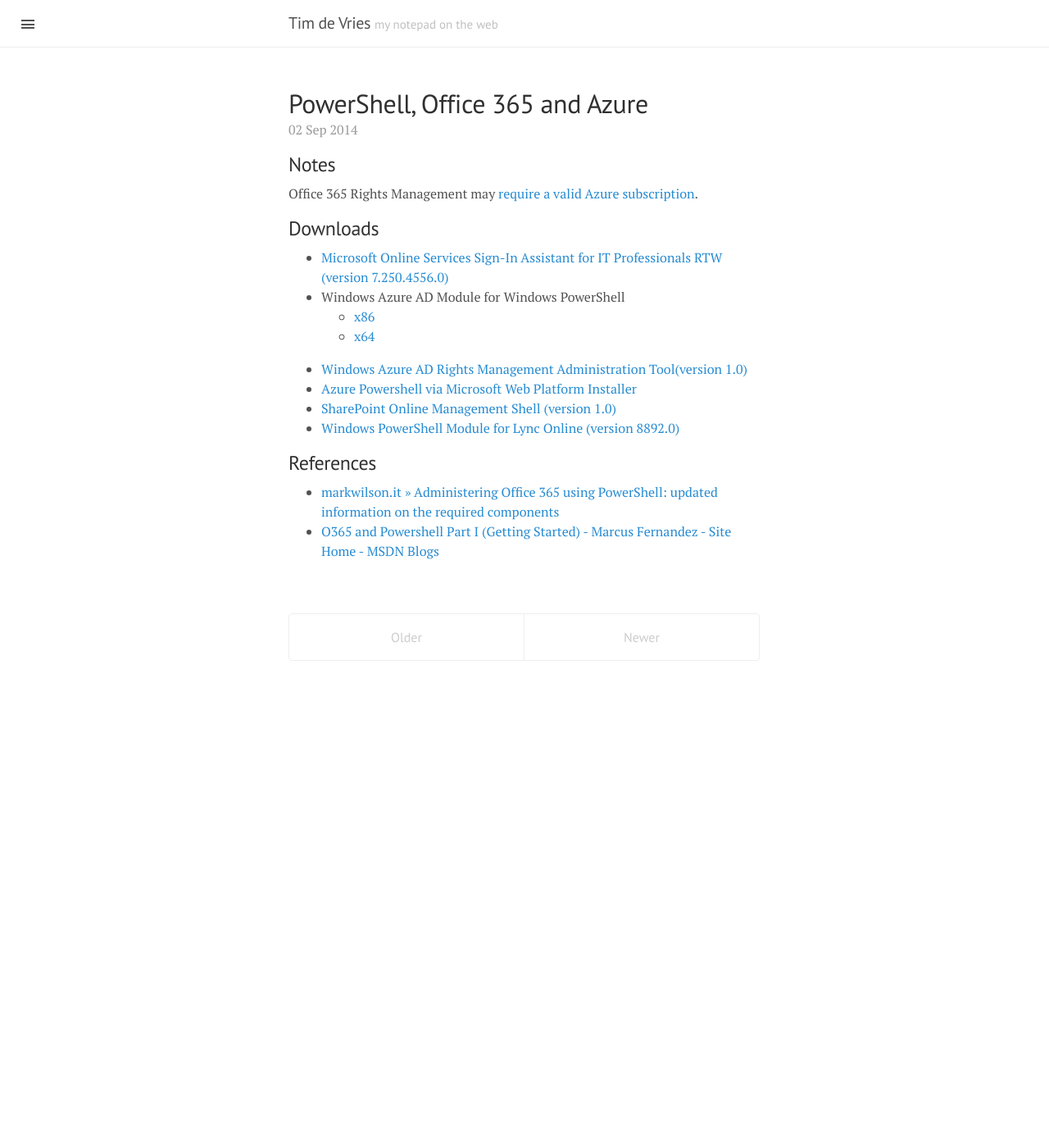
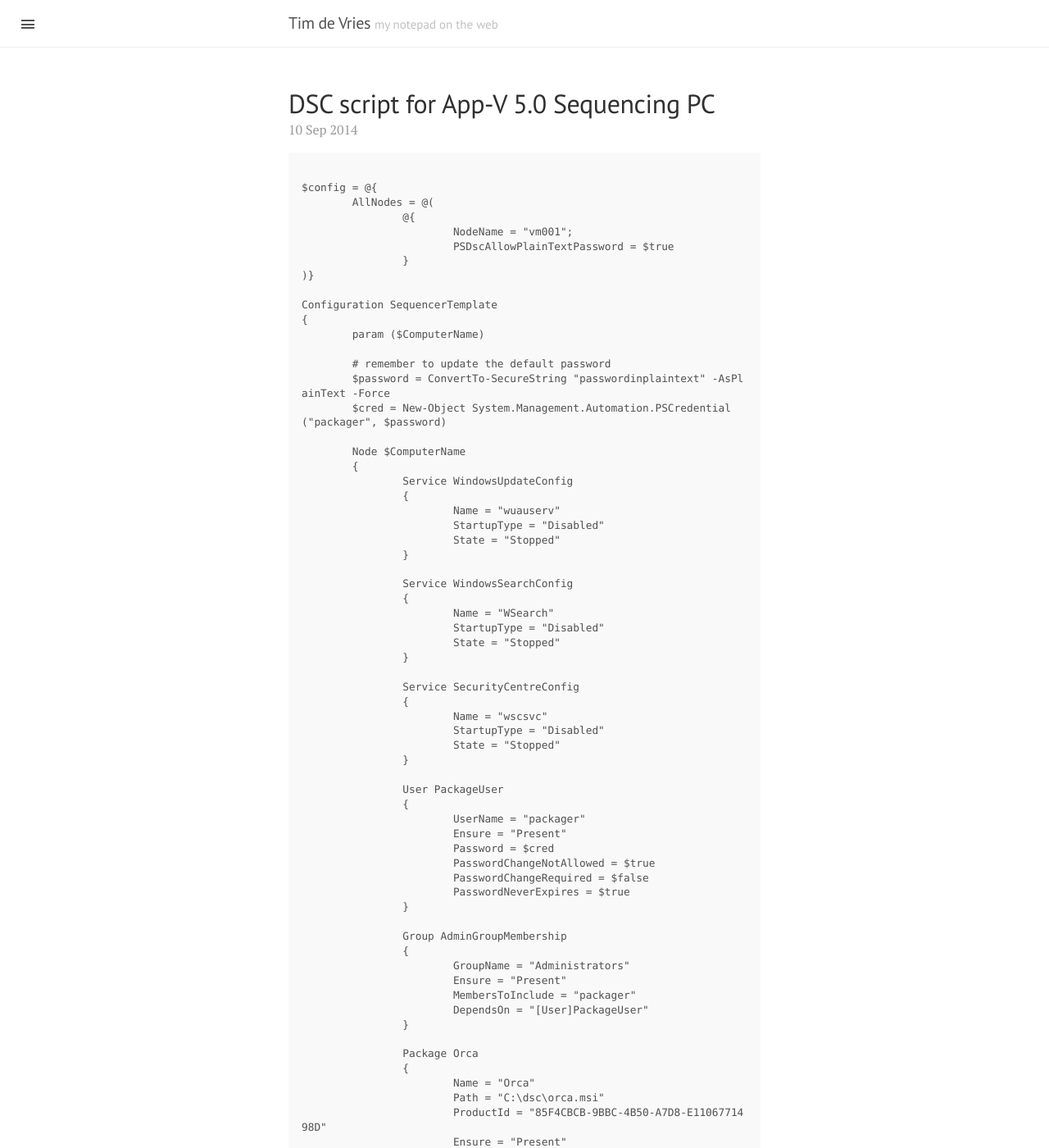
Before and after one commit to timbodv/timbodv.github.io, a Jekyll site: the page built from index.html, in a window 1280 px wide and 1400 px high. Shown: the whole window at 82% size. Built offline with Jekyll 4.4.1, drawn with Linux system fonts in a browser that asks for light colours; Markdown is read by kramdown in place of the engine named in the settings; the list of posts is cut into pages by our own code; some of the changed text lies outside the part shown.

Commit message:
added dsc script for appv

```diff
--- a/_layouts/post.html
+++ b/_layouts/post.html
@@ -4,7 +4,7 @@
 
 <div class="post">
   <h1 class="post-title">{{ page.title }}</h1>
-  First commited on <span class="post-date">{{ page.date | date_to_string }}</span>
+  <span class="post-date">{{ page.date | date_to_string }}</span>
   {{ content }}
 </div>
 
--- /dev/null
+++ b/_posts/2014-09-10-dsc-profile-sequencing-pc.md
@@ -0,0 +1,96 @@
+---
+layout: post
+title: DSC script for App-V 5.0 Sequencing PC
+---
+
+~~~~
+
+$config = @{
+	AllNodes = @(
+		@{
+			NodeName = "vm001";
+			PSDscAllowPlainTextPassword = $true
+		}
+)}
+
+Configuration SequencerTemplate
+{
+	param ($ComputerName)
+
+	# remember to update the default password
+	$password = ConvertTo-SecureString "passwordinplaintext" -AsPlainText -Force
+	$cred = New-Object System.Management.Automation.PSCredential ("packager", $password)
+
+	Node $ComputerName
+	{
+		Service WindowsUpdateConfig
+		{
+			Name = "wuauserv"
+			StartupType = "Disabled"
+			State = "Stopped"
+		}
+
+		Service WindowsSearchConfig
+		{
+			Name = "WSearch"
+			StartupType = "Disabled"
+			State = "Stopped"
+		}
+
+		Service SecurityCentreConfig
+		{
+			Name = "wscsvc"
+			StartupType = "Disabled"
+			State = "Stopped"
+		}
+
+		User PackageUser
+		{
+			UserName = "packager"
+			Ensure = "Present"
+			Password = $cred
+			PasswordChangeNotAllowed = $true
+			PasswordChangeRequired = $false
+			PasswordNeverExpires = $true
+		}
+
+		Group AdminGroupMembership
+		{
+			GroupName = "Administrators"
+			Ensure = "Present"
+			MembersToInclude = "packager"
+			DependsOn = "[User]PackageUser"
+		}
+
+		Package Orca
+		{
+			Name = "Orca"
+			Path = "C:\dsc\orca.msi"
+			ProductId = "85F4CBCB-9BBC-4B50-A7D8-E1106771498D"
+			Ensure = "Present"
+		}
+
+		Package Notepad2-mod
+		{
+			Name = "Notepad2-mod"
+			Path = "C:\dsc\Notepad2-mod.4.2.25.906.exe"
+			ProductId = "notepad2-mod"
+			Arguments = "/verysilent"
+			Ensure = "Present"
+		}
+
+		Package AppvSequencer
+		{
+			Name = "App-V 5.0 SP2 HF4 Sequencer"
+			Path = "C:\dsc\AppV5.0SP2-Sequencer-KB2956985.exe"
+			ProductId = "appv5sp2hf4seq"
+			Arguments = "/ACCEPTEULA=1 /CEIPOPTIN=0 /q"
+			Ensure = "Present"
+		}
+	}
+}
+
+~~~
+
+
+`SequencerTemplate -ConfigurationData $config -ComputerName vm001`
```
